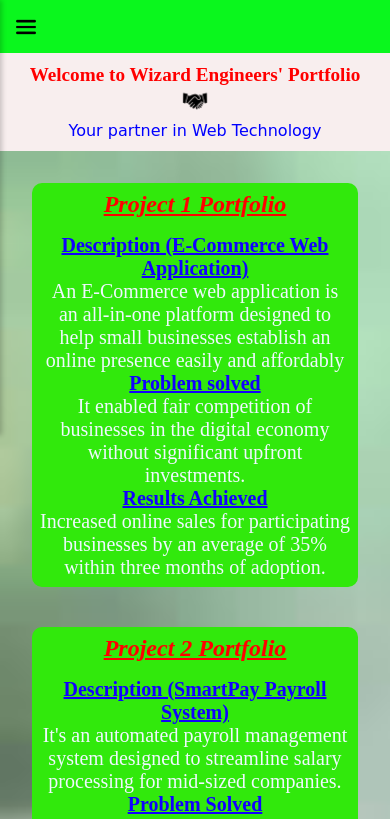
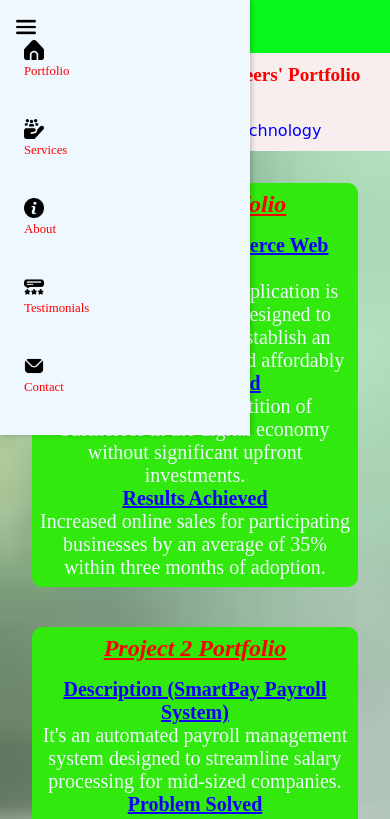
Before and after one commit to Molecule81/portfolio, a website: page public/index.html in a window 390 px wide. Both pictures are taken after a click on the button 26 px from the left and 26 px from the top of the page. Shown: the top 819 px of the page. Drawn offline with Linux system fonts and the light colour scheme.

Commit message:
Update index.html

```diff
--- a/public/index.html
+++ b/public/index.html
@@ -123,7 +123,14 @@
     <footer>
         <p>&copy; 2025 WIZARD Engineers. All rights reserved.</p>
     </footer>
-    <script>// Show or hide the button as the user scrolls
+    <script>
+        const navToggle = document.querySelector(".nav-toggle");
+        const navLinks = document.querySelector(".nav-links");
+
+        navToggle.addEventListener("click", () => {
+        navLinks.classList.toggle("active");
+    });
+        // Show or hide the button as the user scrolls
         window.onscroll = function () {
             const backToTopButton = document.getElementById('back-to-top');
             if (document.documentElement.scrollTop > 200) { // Show button after scrolling 200px
```
